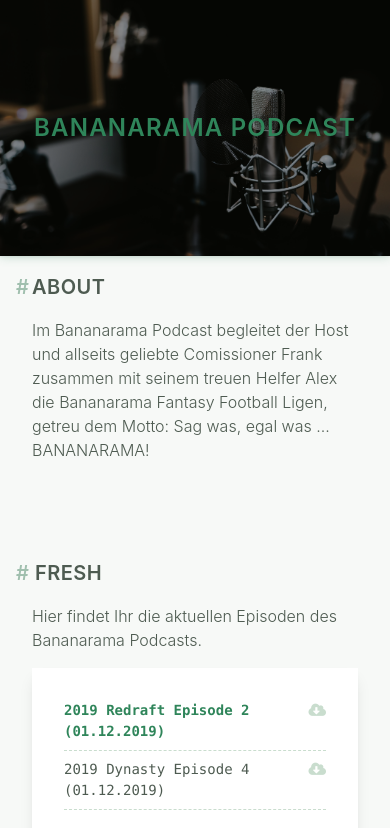
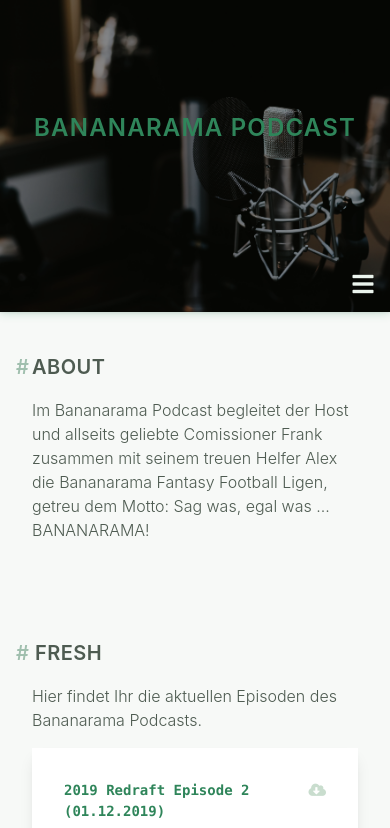
Before and after one commit to superkicker31/bananarama, a website: page index.html in a window 390 px wide. Shown: the top 828 px of the page. Drawn offline with nearby package versions, Linux system fonts and the light colour scheme.

Commit message:
mobile menu

```diff
--- a/app.js
+++ b/app.js
@@ -34,6 +34,16 @@ var app = new Vue({
           }
       ],
       news: [
+        {
+          title: 'Test News',
+          types: [
+            'redraft'
+          ],
+          text: 'Lorem ipsum',
+          date: '05.12.2019',
+          link: '',
+          linkText: ''
+        },
         {
           title: 'Neue Website für den Podcast',
           types: [
@@ -161,6 +171,16 @@ var app = new Vue({
             element.classList.add('hidden');
           }
         }
+       },
+       toggleMobileMenu: function () {
+         const btn = document.getElementById('mobile-menu-link');
+
+          const links = document.getElementsByClassName('menu-link');
+
+          console.log(links);
+          for (let link of links) {
+            link.classList.toggle('hidden');
+          }
        }
     }
   })
@@ -175,10 +195,16 @@ function scrollFunction() {
 
     } else {
       document.getElementById("header-title").style.height = "60px";
+      document.getElementById("header-bg-overlay").style.display = "flex";
+      document.getElementById("header-bg-overlay").style.justifyContent = "space-between";
+
+
     }
   } else {
     document.getElementById("header-title-text").style.display = "flex";
     document.getElementById("header-title").style.height = "256px";
+    document.getElementById("header-bg-overlay").style.display = "block";
+
   }
 }
 
--- a/index.html
+++ b/index.html
@@ -14,17 +14,19 @@
 <body>
     <div id="app" class="bg-gray-100 text-gray-700 font-light">
         <header class="w-full header text-gray-200 fixed shadow-primary z-30" id="header">
-            <div class="h-full w-full header-bg-overlay">
+            <div class="h-full header-bg-overlay block px-4" id="header-bg-overlay">
                 <div class="md:text-6xl text-2xl uppercase tracking-wider flex justify-center font-semibold text-green-700 items-center h-64" id="header-title"><span id="header-title-text">Bananarama Podcast</span></div>
-                <div class="md:flex w-full content-container lg:mx-auto mx-8 hidden uppercase tracking-wide font-normal text-xl">
-                    <span v-for="item in menu">
-                        <a :href="item.link" class="p-4 mr-4 hover:border-green-700 border-b-4 border-transparent block"><span :class="item.classList">{{ item.linkText }}<span></span></a>
+                <div class="md:flex content-container lg:mx-auto uppercase tracking-wide font-normal text-xl">
+                    <a class="md:hidden flex justify-end py-4" v-on:click="toggleMobileMenu" id="mobile-menu-link"><i class="fas fa-bars text-2xl"></i></a>
+                    <span v-for="item in menu" class="hidden md:inline-block menu-link">
+                        <a @click="toggleMobileMenu" :href="item.link" class="md:px-4 py-4 md:mr-4 hover:border-green-700 border-b-4 border-transparent block text-right"><span :class="item.classList">{{ item.linkText }}<span></span></a>
                     </span>
                 </div>
+
             </div>
         </header>
         <div class="content-container lg:mx-auto pt-64 mx-8">
-            <div id="about-section" class="md:pt-24 pt-4">
+            <div id="about-section" class="md:pt-24 pt-24">
                 <p class="text-xl -ml-4 uppercase font-semibold text-gray-500 tracking-wide"><a href="#about-section" class="flex"><span class="w-4">#</span><span class="text-gray-700">About</span></a></p>
                 <p class="mt-4">
                     {{ introText }}
```
